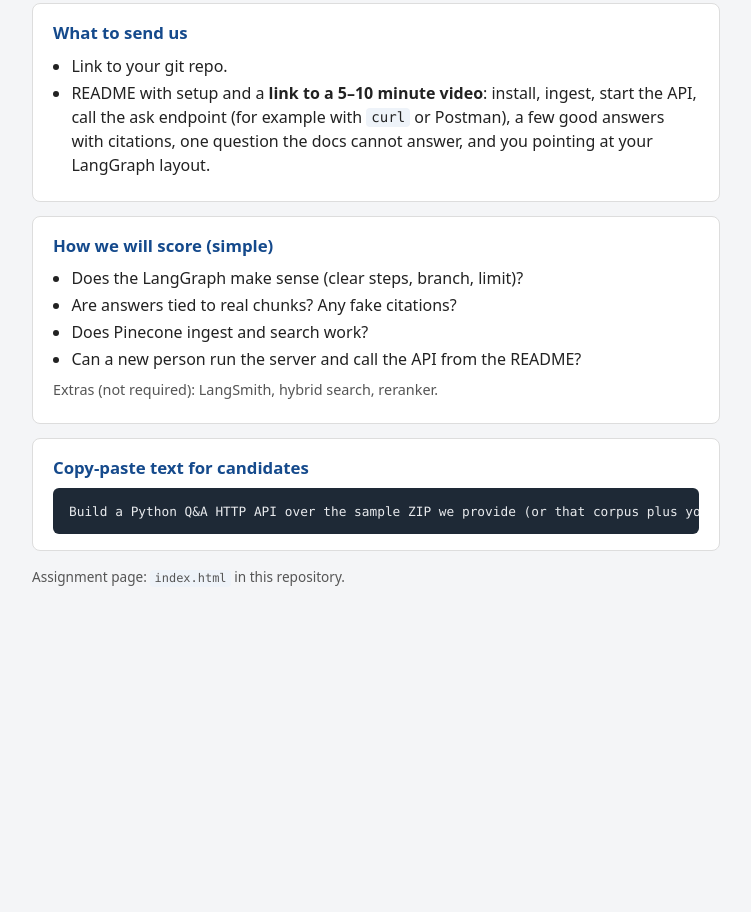
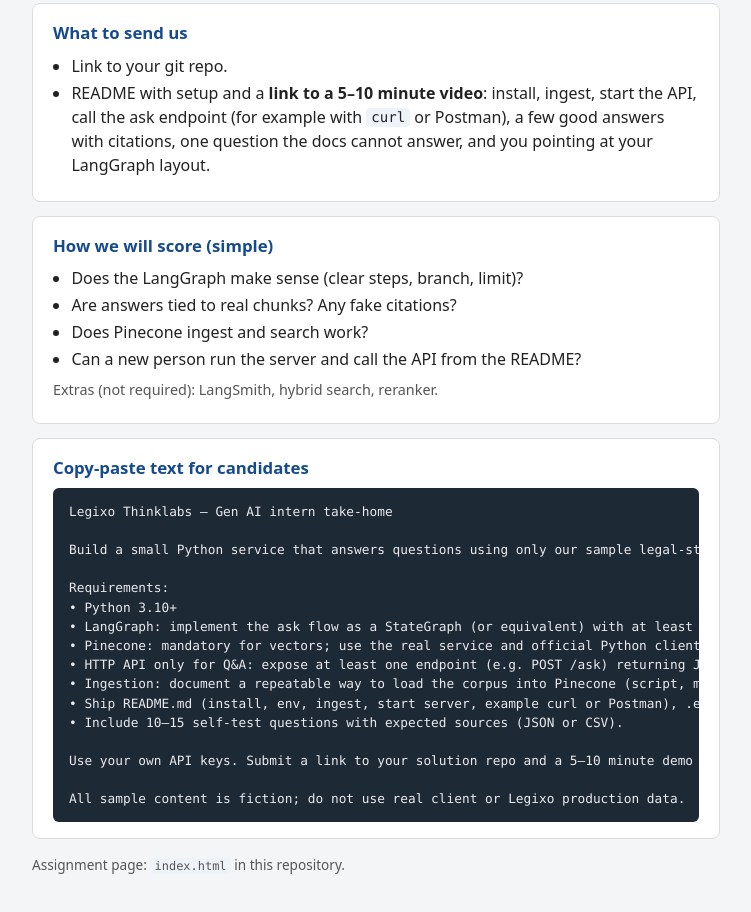
Before and after one commit to dev-legixo/gen-ai-intern-takehome-legixo, a plain HTML site: page index.html in a window 1280 px wide. Shown: the part 1595-2507 px from the top of the page, without its empty margins (264-1015 px from the left). Before the commit the page ends 2223 px from the top, so only its background shows below. Drawn offline with Linux system fonts and the light colour scheme.

Commit message:
Expand copy-paste candidate brief (API-only, full requirements)

```diff
--- a/index.html
+++ b/index.html
@@ -170,7 +170,22 @@
 
     <section>
       <h2>Copy-paste text for candidates</h2>
-      <pre>Build a Python Q&amp;A HTTP API over the sample ZIP we provide (or that corpus plus your own fake docs). Use LangGraph with at least one branch after retrieval. Use Pinecone for vectors. Expose Q&amp;A only via HTTP (e.g. POST /ask)—no CLI for questions. Add ingest (command or route), README with curl/Postman examples, .env.example, a short LangGraph write-up, and 10–15 self-test questions with expected sources. Use your own API keys. Submit repo + 5–10 min demo video link in README. No real client data.</pre>
+      <pre>Legixo Thinklabs — Gen AI intern take-home
+
+Build a small Python service that answers questions using only our sample legal-style corpus (ZIP / markdown in the brief repo), or that corpus plus more fictional docs you add. Answers must be grounded with citations to retrieved chunks; if the docs do not support an answer, say so—no invented citations.
+
+Requirements:
+• Python 3.10+
+• LangGraph: implement the ask flow as a StateGraph (or equivalent) with at least one conditional branch after retrieval, and a max step / loop limit.
+• Pinecone: mandatory for vectors; use the real service and official Python client.
+• HTTP API only for Q&amp;A: expose at least one endpoint (e.g. POST /ask) returning JSON (answer, citations; optional trace). FastAPI or Flask is fine. Do not use a CLI as the way to submit questions.
+• Ingestion: document a repeatable way to load the corpus into Pinecone (script, module, or HTTP route—your choice).
+• Ship README.md (install, env, ingest, start server, example curl or Postman), .env.example (no secrets), and a short LangGraph design note (e.g. docs/langgraph.md).
+• Include 10–15 self-test questions with expected sources (JSON or CSV).
+
+Use your own API keys. Submit a link to your solution repo and a 5–10 minute demo video (link in README): setup, ingest, start API, call the ask endpoint, show citations, one out-of-corpus question, and briefly explain your graph.
+
+All sample content is fiction; do not use real client or Legixo production data.</pre>
     </section>
 
     <footer>
```
